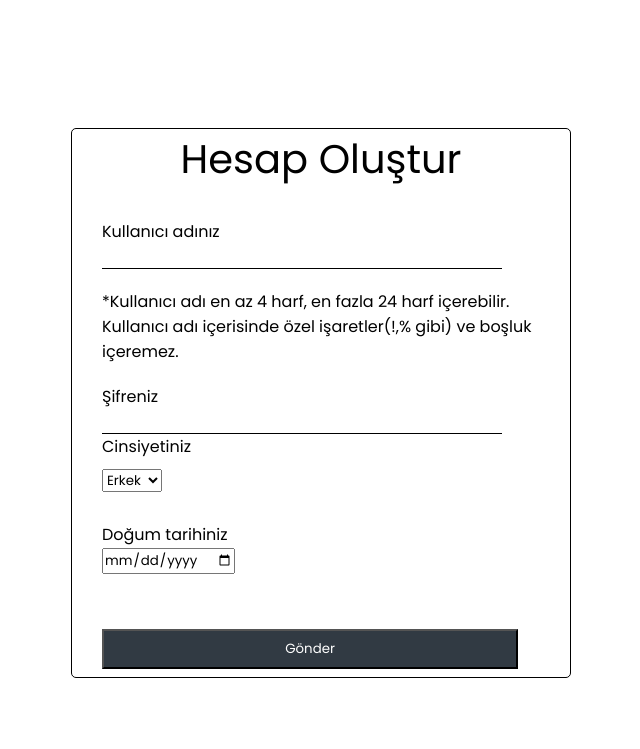
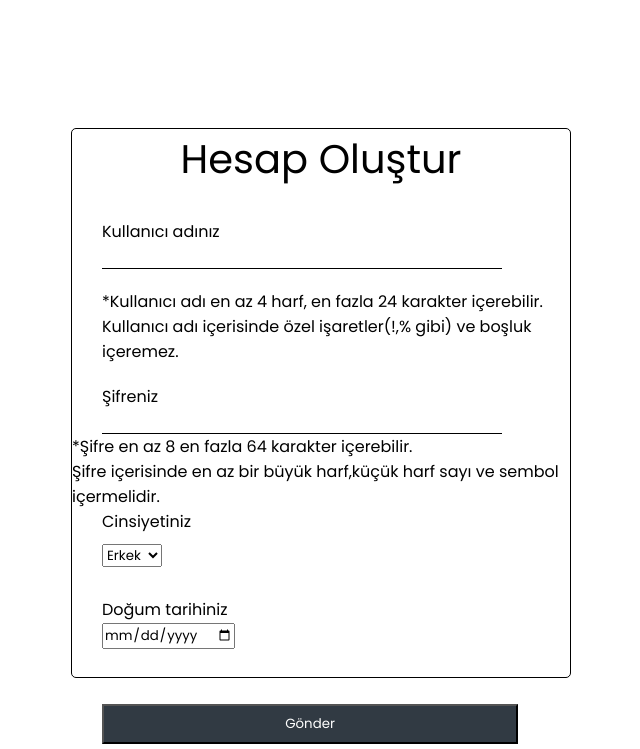
Before and after one commit to guneyhan221/mail-project, a Flask app: page /create-account in a window 1280 px wide. Shown: the top 749 px of the page, without its empty margins (319-959 px from the left). Run offline with Flask 3, Linux system fonts and the light colour scheme.

Commit message:
Update createaccount.html

```diff
--- a/templates/createaccount.html
+++ b/templates/createaccount.html
@@ -16,7 +16,7 @@
                 <input type="text" id="username" name="username"  required autocomplete="off">
             </div>
             <div class="username-information-text">
-                *Kullanıcı adı en az 4 harf, en fazla 24 harf içerebilir.<br>
+                *Kullanıcı adı en az 4 harf, en fazla 24 karakter içerebilir.<br>
                 Kullanıcı adı içerisinde özel işaretler(!,% gibi) ve boşluk içeremez. <br>
             </div>
             <div class="password-input">
@@ -24,6 +24,10 @@
                 <input type="password" id="password-input" name="password" required autocomplete="off">
             </div>
 
+            <div class="password-information-text">
+                *Şifre en az 8 en fazla 64 karakter içerebilir. <br>
+                Şifre içerisinde en az bir büyük harf,küçük harf sayı ve sembol içermelidir.
+            </div>
 
             <label for="gender" id="gender-label">Cinsiyetiniz</label><br>
             <select name="gender" id="gender-selection">
```
